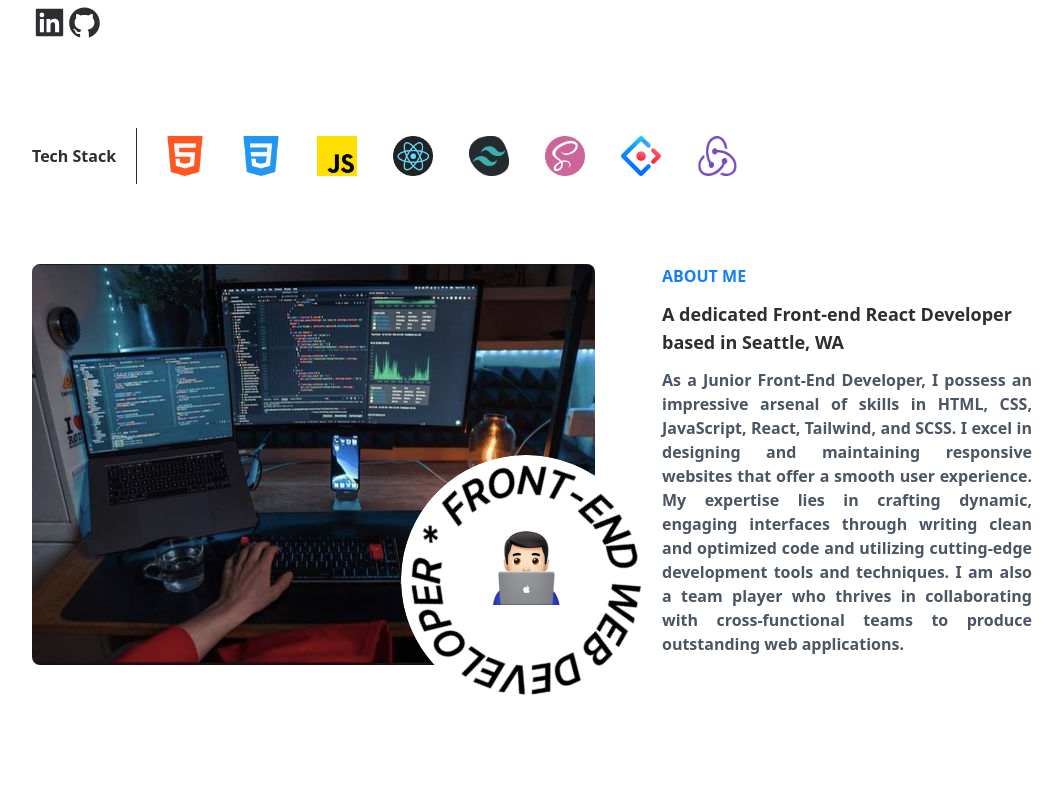
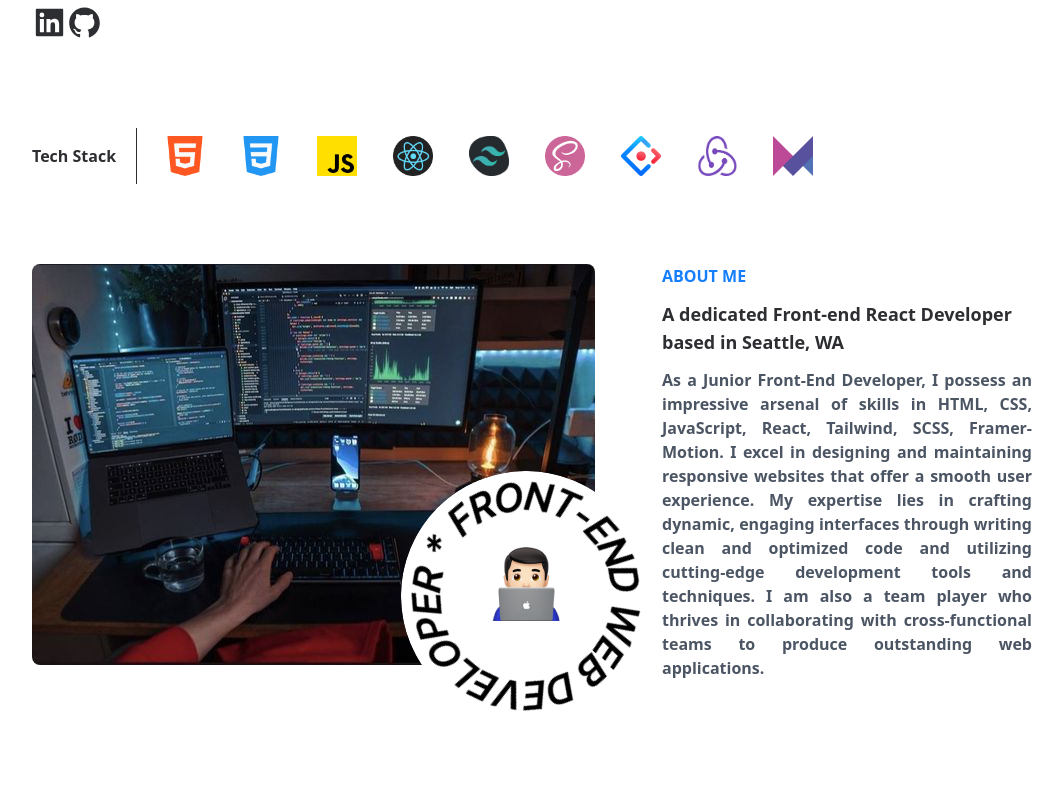
Before and after one commit to MidnightYKT/portfolio_aliev, a React (Create React App) app: page / in a window 1280 px wide. Shown: the part 440-1240 px from the top of the page, without its empty margins (108-1171 px from the left). Built offline with nearby package versions, Linux system fonts and the light colour scheme.

Commit message:
update image

```diff
--- a/src/assets/image/index.js
+++ b/src/assets/image/index.js
@@ -9,6 +9,7 @@ import ImgSass from '../image/Content/imgSass.png'
 import ImgAntd from '../image/Content/imgAntd.png'
 import ImgHello from '../image/Content/imgHello.png'
 import ImgRedux from '../image/Content/imgRedux.png'
+import ImgFramerMotion from '../image/Content/imgFramerMotion.png'
 
 //About
 import ImgAbout from '../image/About/imgAbout.png'
@@ -33,6 +34,7 @@ export {
     ImgHello,
     ImgRedux,
     ImgAbout,
+    ImgFramerMotion,
     ImgAboutLaptop,
     ImgAboutText,
     ProjectRamen,
--- a/src/components/About/index.js
+++ b/src/components/About/index.js
@@ -36,12 +36,13 @@ const About = () => {
                     </p>
                     <p className="text-justify font-semibold text-gray-600">
                         As a Junior Front-End Developer, I possess an impressive arsenal of skills
-                        in HTML, CSS, JavaScript, React, Tailwind, and SCSS. I excel in designing
-                        and maintaining responsive websites that offer a smooth user experience. My
-                        expertise lies in crafting dynamic, engaging interfaces through writing
-                        clean and optimized code and utilizing cutting-edge development tools and
-                        techniques. I am also a team player who thrives in collaborating with
-                        cross-functional teams to produce outstanding web applications.
+                        in HTML, CSS, JavaScript, React, Tailwind, SCSS, Framer-Motion. I excel in
+                        designing and maintaining responsive websites that offer a smooth user
+                        experience. My expertise lies in crafting dynamic, engaging interfaces
+                        through writing clean and optimized code and utilizing cutting-edge
+                        development tools and techniques. I am also a team player who thrives in
+                        collaborating with cross-functional teams to produce outstanding web
+                        applications.
                     </p>
                 </div>
             </div>
--- a/src/components/Content/index.js
+++ b/src/components/Content/index.js
@@ -12,9 +12,20 @@ import {
     ImgAntd,
     ImgHello,
     ImgRedux,
+    ImgFramerMotion,
 } from '../../assets/image'
 
-const img = [ImgHtml, ImgCss, ImgJavaScript, ImgReact, ImgTailwind, ImgSass, ImgAntd, ImgRedux]
+const img = [
+    ImgHtml,
+    ImgCss,
+    ImgJavaScript,
+    ImgReact,
+    ImgTailwind,
+    ImgSass,
+    ImgAntd,
+    ImgRedux,
+    ImgFramerMotion,
+]
 
 const Content = () => {
     return (
```
Also changed, not shown: src/assets/image/Content/imgFramerMotion.png (added).
